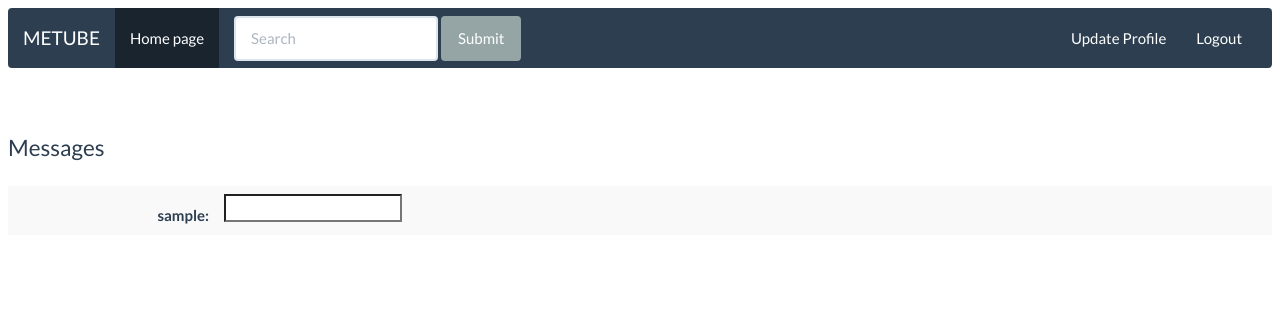
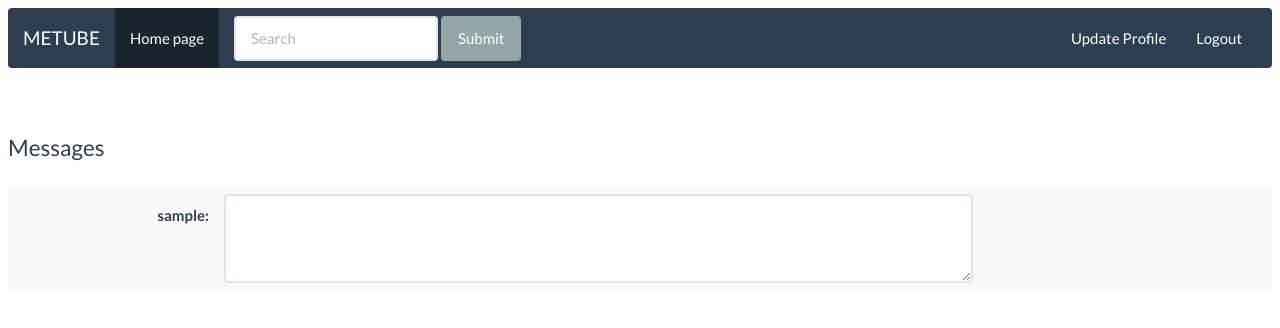
Before and after one commit to levesqu/MeTube, a PHP site: page /inbox.php in a window 1280 px wide. Shown: the top 328 px of the page. Run offline with PHP 8.4, Linux system fonts and the light colour scheme; the visitor is signed in with stand-in values (Sample User, id 1); tables that the repository leaves empty or names only in its code hold one stand-in row (values such as "Sample post").

Commit message:
inbox creation

```diff
--- a/inbox.php
+++ b/inbox.php
@@ -68,7 +68,7 @@ if (!$messages)
         $messageSubject = $singleMessage[1];
         ?>
         <tr>
-            <td><?php echo $messageSender?>:<br><?php echo $messageSubject?>
+            <td><?php echo $messageSender?>: &#09; <?php echo $messageSubject?>
         </tr>
         <?php
     }
@@ -77,7 +77,7 @@ if (!$messages)
         <td>
             <form class="form-horizontal" method="post" action="">
                 <label class="col-lg-2 control-label"><?php echo $_SESSION['username']?>:</label>
-                <input type="textarea" name="userComment" />
+                <textarea class="form-control" rows="3" name="userComment"></textarea>
             </form>
         </td>
     </tr>
```
